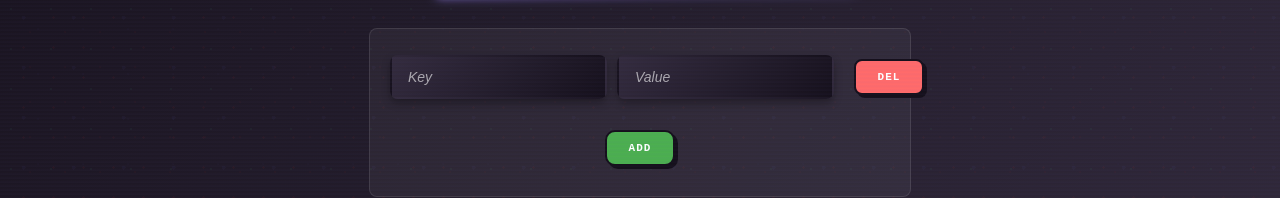
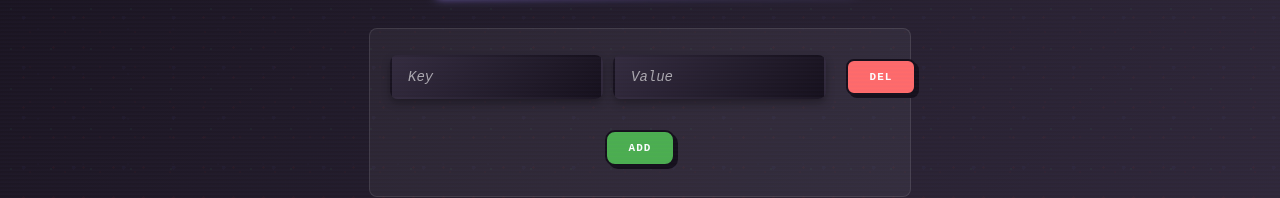
Before and after one commit to k-fish/fake-instrumented-web-app, a React (Create React App) app: page / in a window 1280 px wide. Shown: the part 306-504 px from the top of the page. Built offline with nearby package versions, Linux system fonts and the light colour scheme.

Commit message:
Fix input font-family to use monospace and override browser defaults

```diff
--- a/src/App.css
+++ b/src/App.css
@@ -472,6 +472,7 @@ svg.App-logo path {
   color: var(--sentry-white);
   font-size: 14px;
   font-weight: 500;
+  font-family: 'Courier New', monospace;
   transition: all 0.3s ease;
   box-shadow: 0 4px 8px rgba(0, 0, 0, 0.3);
 }
@@ -479,6 +480,7 @@ svg.App-logo path {
 .extra-data-row input::placeholder {
   color: rgba(255, 255, 255, 0.6);
   font-style: italic;
+  font-family: 'Courier New', monospace;
 }
 
 .extra-data-row input:focus {
```
